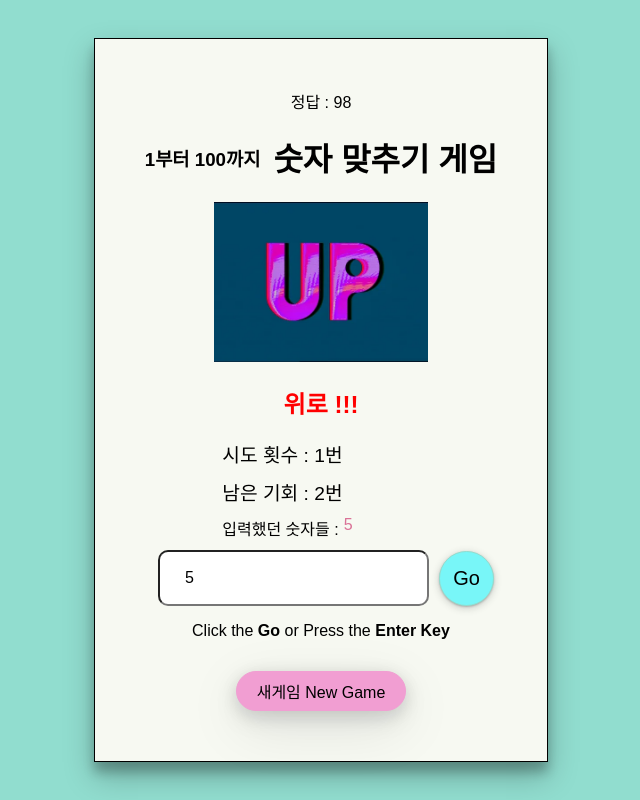
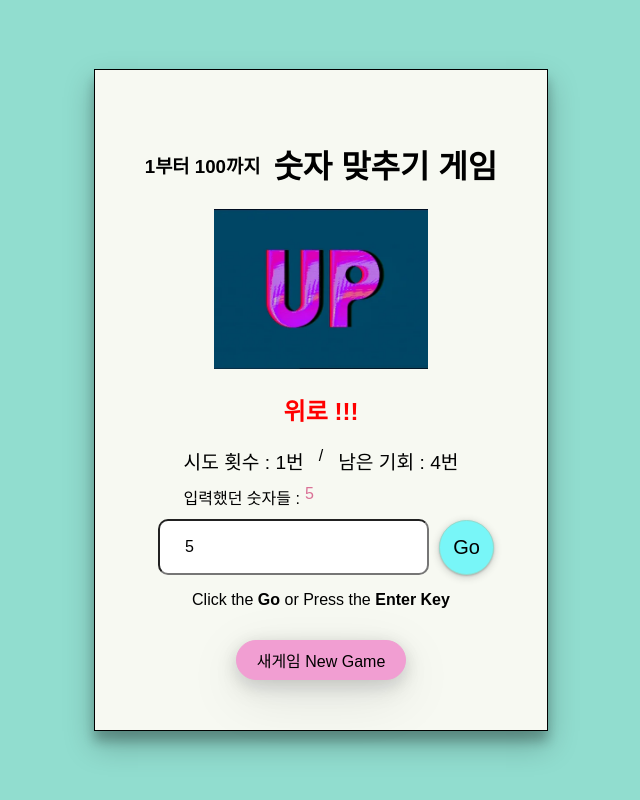
Before and after one commit to song2805/noona-js-num-guessing-game-assignment, a plain HTML site: page index.html in a window 1280 px wide. Both pictures are taken after typing "5" into the empty fields and a click on the button "Go". Shown: the whole page, without its empty margins (319-959 px from the left). Drawn offline with Linux system fonts and the light colour scheme.

Commit message:
fixed 9-17-2024 commit

```diff
--- a/index.html
+++ b/index.html
@@ -22,9 +22,12 @@
                 <h2 id="result-text">숫자를 맞쳐 보세요!!!</h2>
                 <h2 id="result-text-2"></h2>
             </div>
+            <div class="attempts-chance-area">
+                <div id="attempts-area">시도 횟수 : 0번</div>
+                <div class="divied"> / </div>
+                <div id="chance-area">남은 찬스 : 5번</div>
+            </div>
 
-            <div id="attempts-area">시도 횟수 : 0번</div>
-            <div id="chance-area">남은 찬스 : 3번</div>
 
             <div id="history-box">
                 <div class="input-history">입력했던 숫자들 :</div>
@@ -38,13 +41,13 @@
 
             <div class="input-btn-go">
                 <input type="number" id="user-input" placeholder="1부터 100까지 숫자를 입력하세요" />
-                <p class ="direction">Touch the <strong>Go button</strong> or Press the <strong>Go Key</strong></p>
+                <p class="direction">Touch the <strong>Go button</strong> or Press the <strong>Go Key</strong></p>
 
                 <div class="btn-go">
                     <button id="play-button">Go</button>
                 </div>
             </div>
-            <p class ="direction-2">Click the <strong>Go</strong> or Press the <strong>Enter Key</strong></p>
+            <p class="direction-2">Click the <strong>Go</strong> or Press the <strong>Enter Key</strong></p>
 
 
             <div class="btn-result">
@@ -57,4 +60,5 @@
 
     <script src="main.js"></script>
 </body>
+
 </html>
--- a/main.js
+++ b/main.js
@@ -20,7 +20,7 @@ let resetButton = document.getElementById("reset-button");
 let attempts = document.getElementById("attempts-area");
 let resultImgArea = document.querySelector(".main-img");
 let historyList = document.getElementById("historyList");
-let chances = 3;
+let chances = 5;
 let numberOfAttempts = 0;
 let gameOver = false;
 let chanceArea = document.getElementById("chance-area");
@@ -47,7 +47,7 @@ userInput.addEventListener("focus", function () {
 
 // input에 있는 value를 숫자 입력 후 엔터키를 사용하면 없에준다. 13은 엔터키 keycode
 userInput.addEventListener("keyup", function (event) {
-    if (event.keyCode === 13)
+    if (event.key === "Enter")
         userInput.value = ""
 })
 
@@ -55,7 +55,7 @@ userInput.addEventListener("keyup", function (event) {
 function pickRandomNumber() {
     randomNumber = Math.floor(Math.random() * 100) + 1;
     console.log("정답", randomNumber);
-    answerNumber.textContent = `정답 : ${randomNumber}`;
+
 }
 
 // To start the game
@@ -122,12 +122,14 @@ function play() {
     } else if (chances == 0 && userValue != randomNumber) {
         resultImgArea.src = "./gif-img/monkey.gif";
         resultArea.innerHTML = "Game Over";
+        answerNumber.textContent = `정답 : ${randomNumber}`;
         resultArea2.textContent = "";
         resultArea.style.color = "#FF76CE ";
     }
     if (chances === 0) {
         chanceArea.disabled = true;
         userInput.disabled = true;
+        answerNumber.textContent = `정답 : ${randomNumber}`;
     }
 }
 
@@ -143,12 +145,14 @@ function reset() {
     // clear user input window user input 창이 깨끗하게 정리되고
     userInput.value = "";
     numberOfAttempts = 0;
-    chances = 3;
+    chances = 5;
     history = [];
     attempts.textContent = `시도 횟수 : ${numberOfAttempts}번`;
     chanceArea.textContent = `남은 찬스 : ${chances}번`;
     enteredNumber.textContent = `${history}`;
     gameOver = false;
+    answerNumber.innerHTML = " ";
+    // answerNumber.textContent = " ";
     // 새로운 번호가 생성되고
 
 
--- a/style.css
+++ b/style.css
@@ -8,7 +8,6 @@ body {
     justify-content: center;
     align-items: center;
     height: 98vh;
-
 }
 
 
@@ -29,9 +28,18 @@ body {
     padding-left: 13px;
 }
 
+.attempts-chance-area {
+    display: flex;
+    justify-content: center;
+}
+
+.divied {
+    padding-left: 15px;
+    padding-right: 15px;
+}
+
 #chance-area, #attempts-area {
     text-align: start;
-    padding-left: 22%;
     margin-bottom: 10px;
     font-size: 1.2rem;
 }
@@ -41,7 +49,7 @@ body {
     margin-bottom: 10px;
 }
 .input-history {
-    padding-left: 22%;
+    padding-left: 11%;
 }
 #enteredNumber {
     padding-left: 5px;
```
